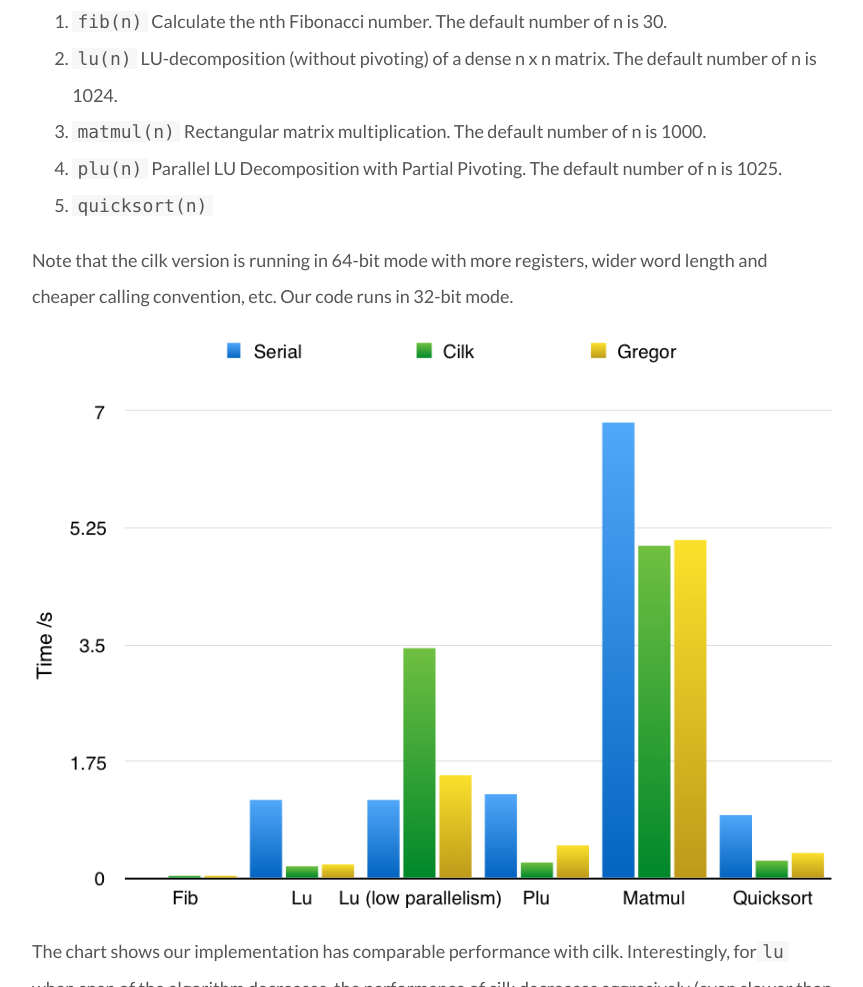
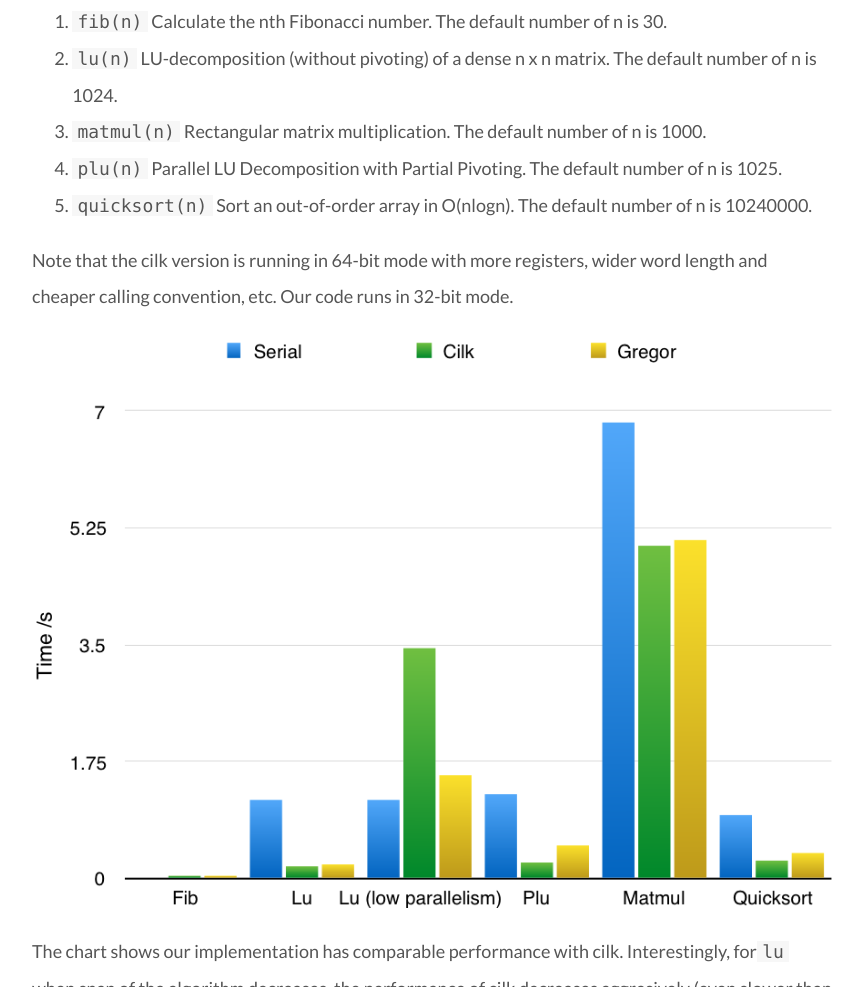
Before and after one commit to mallocanswer/mallocanswer.github.io, a plain HTML site: page report/index.html in a window 1280 px wide. Shown: the part 5342-6329 px from the top of the page, without its empty margins (208-1071 px from the left). Drawn offline with Linux system fonts and the light colour scheme; a script that the page names is missing.

Commit message:
Site updated: 2016-05-08 15:50:39

```diff
--- a/report/index.html
+++ b/report/index.html
@@ -71,7 +71,7 @@ Gregor is a worker-pool based multithreaded programming framework in C. It provi
 <meta property="og:image" content="http://mallocanswer.github.io/1.png">
 <meta property="og:image" content="http://mallocanswer.github.io/4.png">
 <meta property="og:image" content="http://mallocanswer.github.io/5.png">
-<meta property="og:updated_time" content="2016-05-08T19:47:36.000Z">
+<meta property="og:updated_time" content="2016-05-08T19:50:19.000Z">
 <meta name="twitter:card" content="summary">
 <meta name="twitter:title" content="report">
 <meta name="twitter:description" content="Final Report
@@ -271,7 +271,7 @@ The applications are described below (the orginal implementation is from <sup cl
 <li><code>lu(n)</code> LU-decomposition (without pivoting) of a dense n x n matrix. The default number of n is 1024.</li>
 <li><code>matmul(n)</code> Rectangular matrix multiplication. The default number of n is 1000.</li>
 <li><code>plu(n)</code> Parallel LU Decomposition with Partial Pivoting. The default number of n is 1025.</li>
-<li><code>quicksort(n)</code></li>
+<li><code>quicksort(n)</code> Sort an out-of-order array in O(nlogn). The default number of n is 10240000.</li>
 </ol>
 <p>Note that the cilk version is running in 64-bit mode with more registers, wider word length and cheaper calling convention, etc. Our code runs in 32-bit mode.</p>
 <p><img src="1.png" alt="Different Applications"></p>
```
